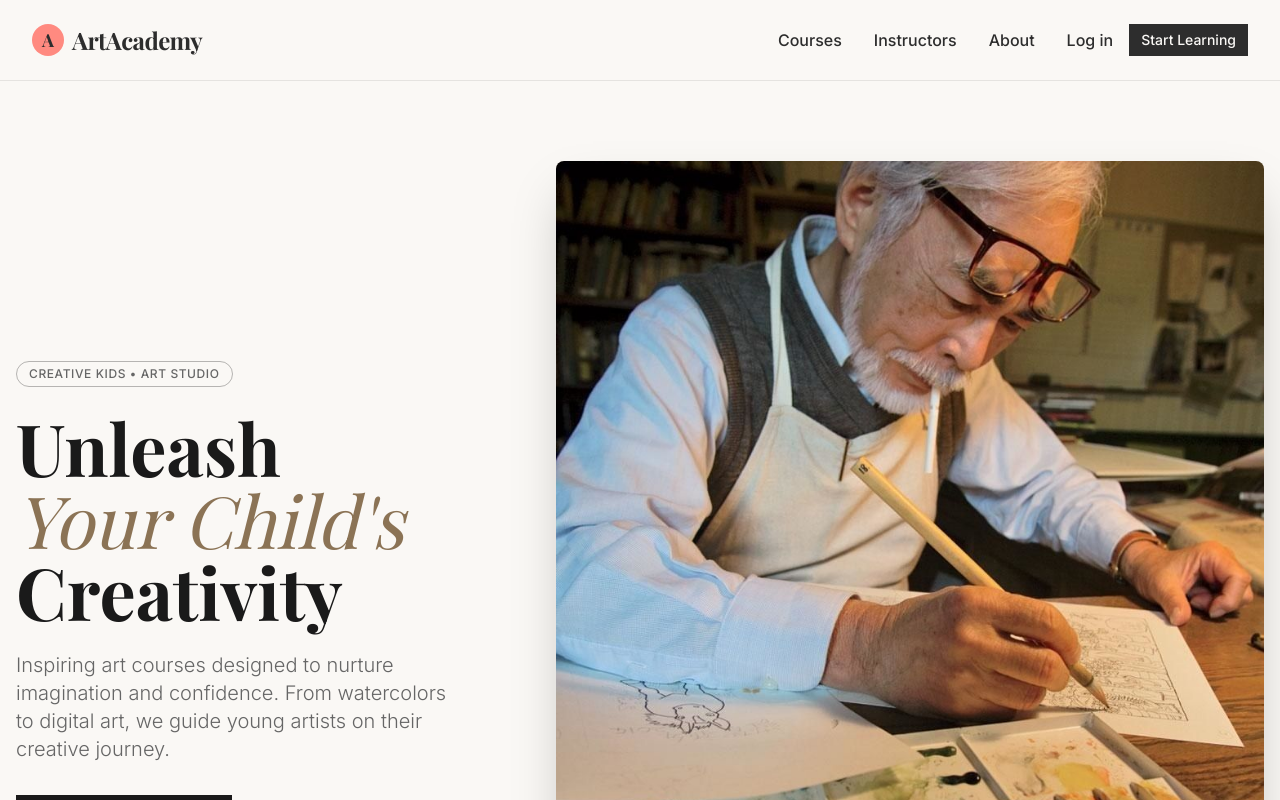
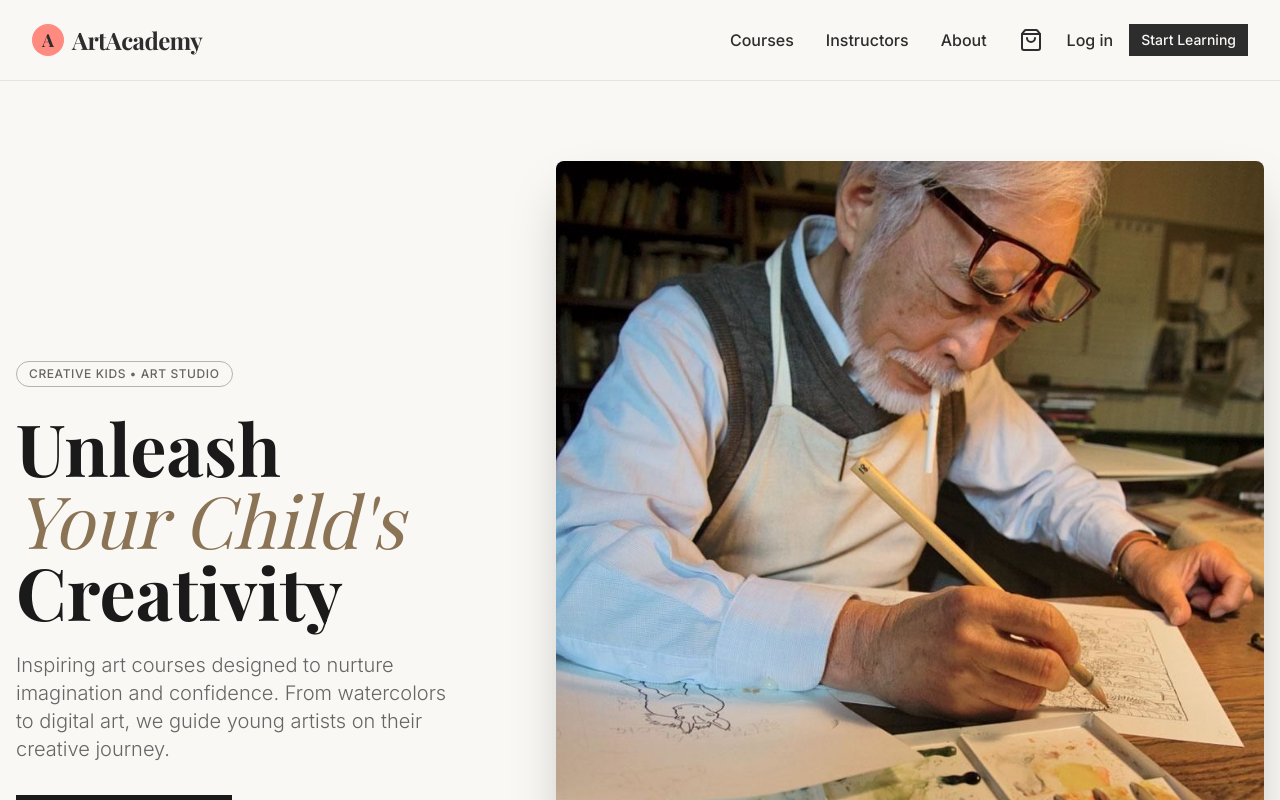
Before and after one commit to leduc121/onlineCourseFeDrawing, a React (Vite) app: page / in a window 1280 px wide. Shown: the top 800 px of the page. Built offline with nearby package versions, Linux system fonts and the light colour scheme; a web font is replaced by a local one.

Commit message:
Fix syntax errors in Navigation.tsx

```diff
--- a/src/components/CourseGrid.tsx
+++ b/src/components/CourseGrid.tsx
@@ -1,4 +1,5 @@
 import React from 'react';
+import { Link } from 'react-router-dom';
 import { motion } from 'framer-motion';
 import { ArrowUpRight } from 'lucide-react';
 interface Course {
@@ -58,9 +59,9 @@ export function CourseGrid() {
         <h2 className="text-4xl md:text-5xl font-serif text-editorial-text">
           Curated Curriculum
         </h2>
-        <a href="#" className="hidden md:flex items-center gap-2 text-sm font-medium hover:text-editorial-accent transition-colors">
+        <Link to="/courses" className="hidden md:flex items-center gap-2 text-sm font-medium hover:text-editorial-accent transition-colors">
           View Full Catalogue <ArrowUpRight size={16} />
-        </a>
+        </Link>
       </div>
 
       <div className="grid grid-cols-1 md:grid-cols-2 lg:grid-cols-3 gap-8 auto-rows-[400px]">
@@ -101,9 +102,9 @@ export function CourseGrid() {
       </div>
 
       <div className="mt-12 text-center md:hidden">
-        <a href="#" className="inline-flex items-center gap-2 text-sm font-medium border-b border-editorial-text pb-1">
+        <Link to="/courses" className="inline-flex items-center gap-2 text-sm font-medium border-b border-editorial-text pb-1">
           View Full Catalogue <ArrowUpRight size={16} />
-        </a>
+        </Link>
       </div>
     </div>
   </section>;
--- a/src/components/Navigation.tsx
+++ b/src/components/Navigation.tsx
@@ -4,20 +4,18 @@ import { useAuth } from '../contexts/AuthContext';
 import { useCart } from '../contexts/CartContext';
 import { ShoppingBag, User, LogOut, Menu, X } from 'lucide-react';
 import { Button } from './ui/Button';
+
 export function Navigation() {
-  const {
-    user,
-    logout
-  } = useAuth();
-  const {
-    itemCount
-  } = useCart();
+  const { user, logout } = useAuth();
+  const { itemCount } = useCart();
   const navigate = useNavigate();
   const [isMenuOpen, setIsMenuOpen] = useState(false);
+
   const handleLogout = () => {
     logout();
     navigate('/');
   };
+
   const getDashboardLink = () => {
     switch (user?.role) {
       case 'admin':
@@ -30,7 +28,9 @@ export function Navigation() {
         return '/dashboard';
     }
   };
-  return <nav className="sticky top-0 z-50 w-full bg-[#faf8f5]/95 backdrop-blur-sm border-b border-[#2d2d2d]/10">
+
+  return (
+    <nav className="sticky top-0 z-50 w-full bg-[#faf8f5]/95 backdrop-blur-sm border-b border-[#2d2d2d]/10">
       <div className="max-w-7xl mx-auto px-4 sm:px-6 lg:px-8">
         <div className="flex justify-between items-center h-20">
           {/* Logo */}
@@ -57,14 +57,19 @@ export function Navigation() {
               About
             </Link>
 
-          {user ? <div className="flex items-center space-x-6">
-            {user.role === 'customer' && <Link to="/checkout" className="relative text-[#2d2d2d] hover:text-[#ff8a80]">
+            <div className="flex items-center space-x-6">
+              {/* Cart Icon - Visible to all users */}
+              <Link to="/checkout" className="relative text-[#2d2d2d] hover:text-[#ff8a80]">
                 <ShoppingBag className="w-6 h-6" />
-              {itemCount > 0 && <span className="absolute -top-2 -right-2 bg-[#ff8a80] text-[#2d2d2d] text-xs font-bold w-5 h-5 flex items-center justify-center rounded-full">
+                {itemCount > 0 && (
+                  <span className="absolute -top-2 -right-2 bg-[#ff8a80] text-[#2d2d2d] text-xs font-bold w-5 h-5 flex items-center justify-center rounded-full">
                     {itemCount}
-              </span>}
-            </Link>}
+                  </span>
+                )}
+              </Link>
 
+              {/* Auth Section */}
+              {user ? (
                 <div className="flex items-center space-x-4">
                   <Link to={getDashboardLink()} className="flex items-center space-x-2 text-[#2d2d2d] hover:text-[#ff8a80]">
                     <User className="w-5 h-5" />
@@ -74,7 +79,8 @@ export function Navigation() {
                     <LogOut className="w-5 h-5" />
                   </button>
                 </div>
-          </div> : <div className="flex items-center space-x-4">
+              ) : (
+                <div className="flex items-center space-x-4">
                   <Link to="/login" className="text-[#2d2d2d] font-medium hover:text-[#ff8a80]">
                     Log in
                   </Link>
@@ -83,7 +89,9 @@ export function Navigation() {
                       Start Learning
                     </Button>
                   </Link>
-          </div>}
+                </div>
+              )}
+            </div>
           </div>
 
           {/* Mobile menu button */}
@@ -96,7 +104,8 @@ export function Navigation() {
       </div>
 
       {/* Mobile Menu */}
-    {isMenuOpen && <div className="md:hidden bg-[#faf8f5] border-b border-[#2d2d2d]/10">
+      {isMenuOpen && (
+        <div className="md:hidden bg-[#faf8f5] border-b border-[#2d2d2d]/10">
           <div className="px-4 pt-2 pb-6 space-y-4">
             <Link to="/courses" className="block text-[#2d2d2d] font-medium py-2">
               Courses
@@ -104,22 +113,28 @@ export function Navigation() {
             <Link to="/instructors" className="block text-[#2d2d2d] font-medium py-2">
               Instructors
             </Link>
-        {user ? <>
+            {user ? (
+              <>
                 <Link to={getDashboardLink()} className="block text-[#2d2d2d] font-medium py-2">
                   Dashboard
                 </Link>
                 <button onClick={handleLogout} className="block text-red-600 font-medium py-2">
                   Log out
                 </button>
-        </> : <>
+              </>
+            ) : (
+              <>
                 <Link to="/login" className="block text-[#2d2d2d] font-medium py-2">
                   Log in
                 </Link>
                 <Link to="/register" className="block w-full">
                   <Button className="w-full">Start Learning</Button>
                 </Link>
-        </>}
+              </>
+            )}
           </div>
-    </div>}
-  </nav>;
+        </div>
+      )}
+    </nav>
+  );
 }
--- a/src/components/PricingTable.tsx
+++ b/src/components/PricingTable.tsx
@@ -1,4 +1,5 @@
 import React from 'react';
+import { Link } from 'react-router-dom';
 import { motion } from 'framer-motion';
 import { Check } from 'lucide-react';
 export function PricingTable() {
@@ -39,9 +40,9 @@ export function PricingTable() {
               <span>{feature}</span>
             </li>)}
           </ul>
-          <button className="w-full py-3 border border-editorial-text text-editorial-text hover:bg-editorial-text hover:text-white transition-all duration-300 text-sm font-medium tracking-wide">
+          <Link to="/register" className="block text-center w-full py-3 border border-editorial-text text-editorial-text hover:bg-editorial-text hover:text-white transition-all duration-300 text-sm font-medium tracking-wide">
             Start Creating
-          </button>
+          </Link>
         </motion.div>
 
         {/* Recommended Plan */}
@@ -74,9 +75,9 @@ export function PricingTable() {
               <span>{feature}</span>
             </li>)}
           </ul>
-          <button className="w-full py-3 bg-editorial-text text-white hover:bg-editorial-accent transition-all duration-300 text-sm font-medium tracking-wide">
+          <Link to="/register" className="block text-center w-full py-3 bg-editorial-text text-white hover:bg-editorial-accent transition-all duration-300 text-sm font-medium tracking-wide">
             Join the Studio
-          </button>
+          </Link>
         </motion.div>
 
         {/* Premium Plan */}
@@ -105,9 +106,9 @@ export function PricingTable() {
               <span>{feature}</span>
             </li>)}
           </ul>
-          <button className="w-full py-3 border border-editorial-text text-editorial-text hover:bg-editorial-text hover:text-white transition-all duration-300 text-sm font-medium tracking-wide">
+          <Link to="/register" className="block text-center w-full py-3 border border-editorial-text text-editorial-text hover:bg-editorial-text hover:text-white transition-all duration-300 text-sm font-medium tracking-wide">
             Go Pro
-          </button>
+          </Link>
         </motion.div>
       </div>
     </div>
--- a/src/pages/LandingPage.tsx
+++ b/src/pages/LandingPage.tsx
@@ -31,9 +31,9 @@ export function LandingPage() {
           </h3>
           <ul className="space-y-4 text-sm text-gray-300">
             <li>
-              <a href="/courses" className="hover:text-white transition-colors">
+              <Link to="/courses" className="hover:text-white transition-colors">
                 Browse Courses
-              </a>
+              </Link>
             </li>
             <li>
               <a href="#instructors" className="hover:text-white transition-colors">
```
Lines whose indentation alone changed are shown as unchanged.
